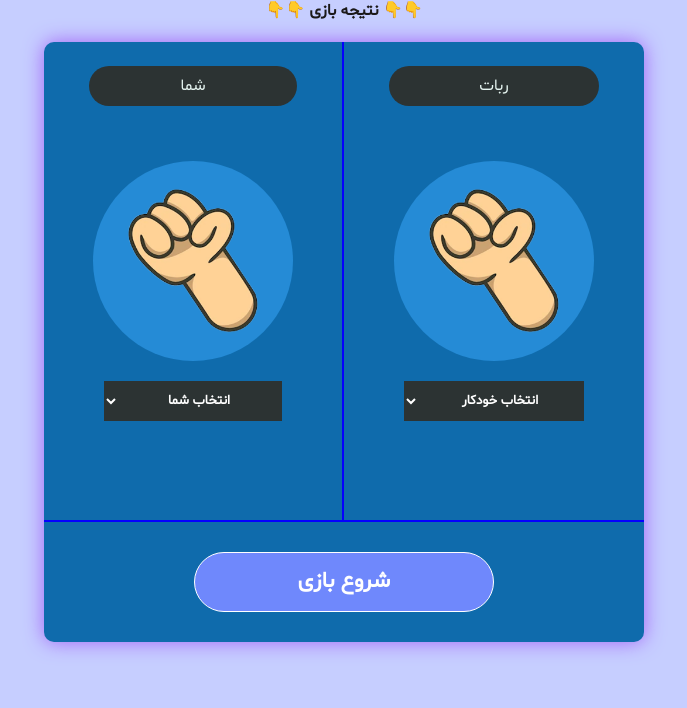
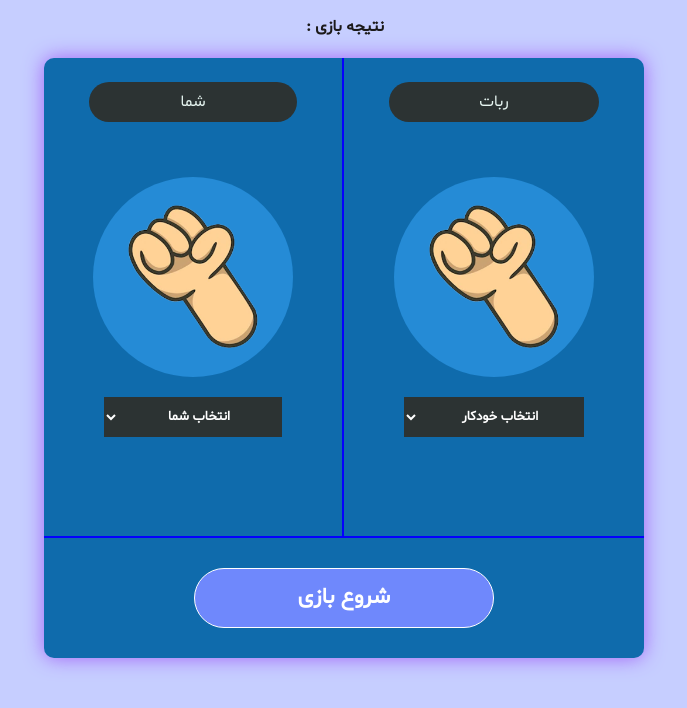
Before and after one commit to springtofigh/rock-paper-scissors, a plain HTML site: page index.html in a window 1280 px wide. Shown: the whole page, without its empty margins (296-983 px from the left). Drawn offline with Linux system fonts and the light colour scheme.

Commit message:
change game result style.

```diff
--- a/index.html
+++ b/index.html
@@ -9,7 +9,7 @@
 </head>
 <body>
     <div class="main-result">
-        👇👇 نتیجه بازی 👇👇
+        <div>نتیجه بازی :</div>
         <div class="result"></div>
     </div>
     <div class="container">
--- a/style.css
+++ b/style.css
@@ -137,6 +137,7 @@ section .readonly {
     align-items: center;
     justify-content: center;
     font-weight: 800;
-    flex-direction: column;
+    gap: 2px;
+    margin-top: 1rem;
     color: rgb(27, 25, 25);
 }
```
